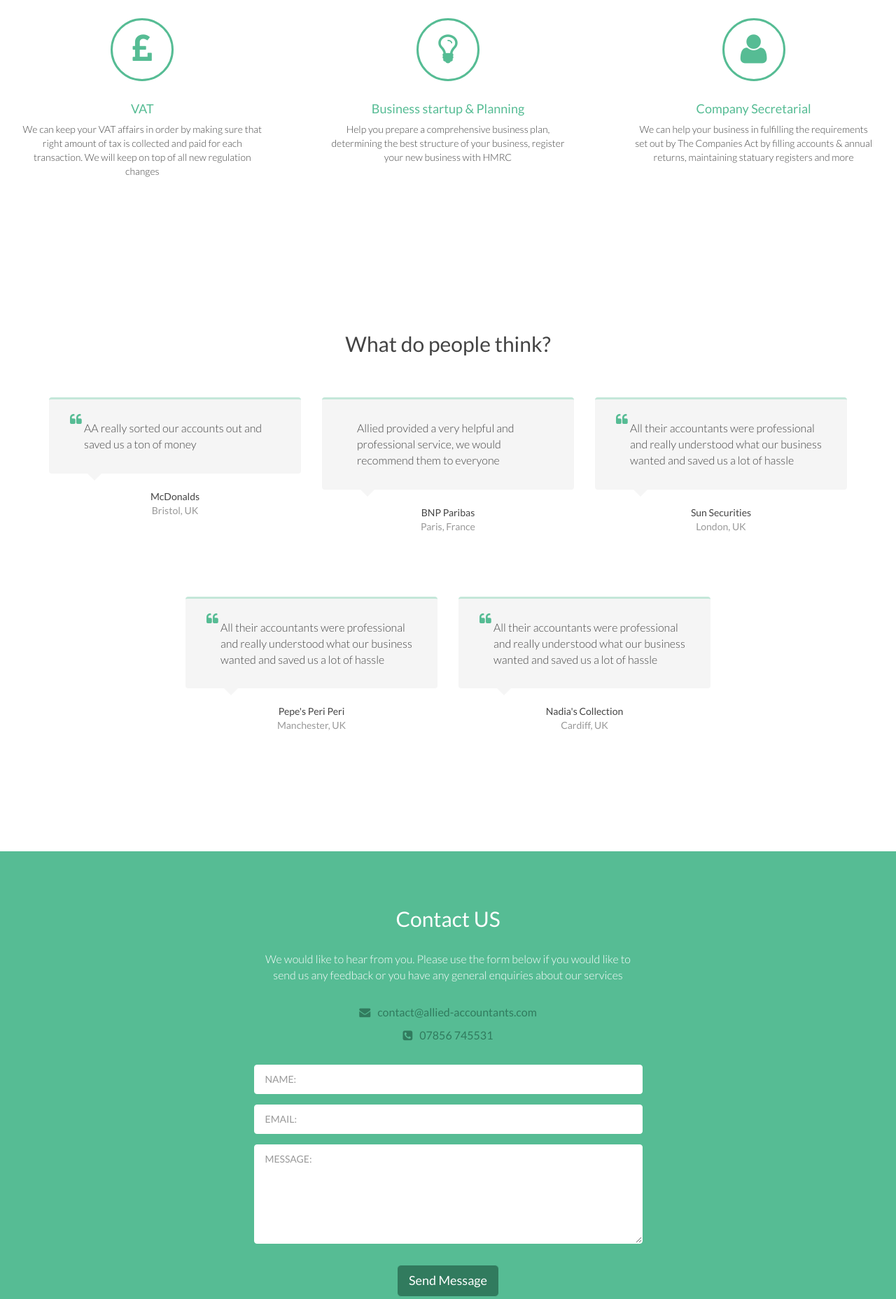
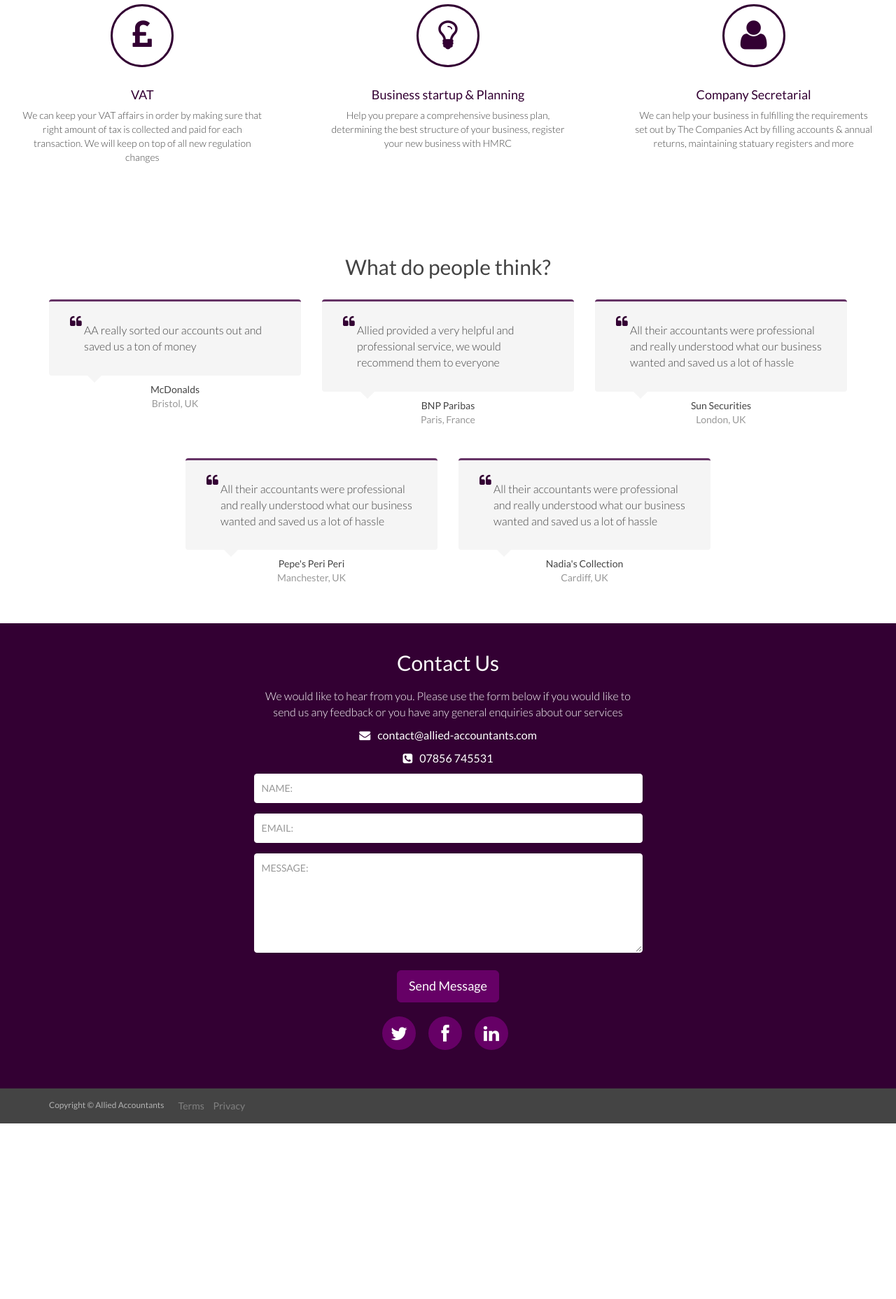
Before and after one commit to salmaniqbal/Allied, a plain HTML site: page index.html in a window 1280 px wide. Shown: the part 840-2697 px from the top of the page at 70% size. After the commit the page ends 2446 px from the top, so only its background shows below. Drawn offline with Linux system fonts and the light colour scheme.

Commit message:
changes v2

```diff
--- a/assets/css/styles.css
+++ b/assets/css/styles.css
@@ -10,7 +10,7 @@ body {
   color: #444444;
 }
 a {
-  color: #56bc94;
+  color: #330033;
   -webkit-transition: all 0.4s ease-in-out;
   -moz-transition: all 0.4s ease-in-out;
   -ms-transition: all 0.4s ease-in-out;
@@ -31,13 +31,13 @@ a:hover {
   margin-right: 5px;
 }
 .btn-theme {
-  background: #56bc94;
-  border: 1px solid #56bc94;
+  background: #660066;
+  border: 1px solid #660066;
   color: #fff;
 }
 .btn-theme:hover {
-  background: #3fa07a;
-  border: 1px solid #3fa07a;
+  background: #663366;
+  border: 1px solid #660066;
   color: #fff;
 }
 .form-control {
@@ -46,7 +46,7 @@ a:hover {
   box-shadow: none;
 }
 .form-control:focus {
-  border-color: #56bc94;
+  border-color: #330033;
   -webkit-box-shadow: none;
   -moz-box-shadow: none;
   box-shadow: none;
@@ -78,7 +78,7 @@ blockquote {
 }
 .social-icons a {
   display: inline-block;
-  background: #3fa07a;
+  background: #660066;
   width: 48px;
   height: 48px;
   text-align: center;
@@ -95,7 +95,7 @@ blockquote {
   float: left;
 }
 .social-icons a:hover {
-  background: #317b5e;
+  background: #663366;
 }
 .social-icons a .fa {
   color: #fff;
@@ -294,7 +294,7 @@ blockquote {
   margin-right: 10px;
 }
 .header .main-nav .nav .nav-item.active a {
-  color: #56bc94;
+  color: #330033;
   background: none;
 }
 .header .main-nav .nav .nav-item a {
@@ -305,7 +305,7 @@ blockquote {
   -o-transition: none;
 }
 .header .main-nav .nav .nav-item a:hover {
-  color: #56bc94;
+  color: #330033;
   background: none;
 }
 .header .main-nav .nav .nav-item a:focus {
@@ -317,7 +317,7 @@ blockquote {
   background: none;
 }
 .header .main-nav .nav .nav-item.active {
-  color: #56bc94;
+  color: #330033;
 }
 .header .main-nav .nav .nav-item.last {
   margin-right: 0;
@@ -339,7 +339,7 @@ blockquote {
   color: #808080;
 }
 .footer .links a:hover {
-  color: #56bc94;
+  color: #330033;
 }
 /* ======= FlexSlider ======= */
 .flexslider {
@@ -363,17 +363,17 @@ blockquote {
   background: #a1a1a1;
 }
 .flexslider .flex-control-paging li a:hover {
-  background: #56bc94;
+  background: #330033;
 }
 .flexslider .flex-control-paging li a.flex-active {
-  background: #56bc94;
+  background: #330033;
 }
 .flexslider .slides li {
   position: relative;
 }
 /* ======= Promo Section ======= */
 .promo {
-  background-color: #56bc94;
+  background-color: #330033;
   color: #fff;
 }
 .promo .container {
@@ -582,13 +582,13 @@ blockquote {
 }
 /* ======= Features Section ======= */
 .features {
-  padding: 80px 0;
+  padding: 60px 0;
 }
 .features .icon {
   position: relative;
   width: 90px;
   height: 90px;
-  border: 3px solid #56bc94;
+  border: 3px solid #330033;
   -webkit-border-radius: 50%;
   -moz-border-radius: 50%;
   -ms-border-radius: 50%;
@@ -604,7 +604,7 @@ blockquote {
   transition: transform ease-out 0.2s, background 0.3s;
 }
 .features .icon:hover {
-  background: #56bc94;
+  background: #330033;
   color: #fff;
 }
 .features .icon:hover .fa {
@@ -615,7 +615,7 @@ blockquote {
   -o-transform: scale(0.93);
 }
 .features .icon .fa {
-  color: #56bc94;
+  color: #330033;
   font-size: 48px;
   display: table-cell;
   text-align: center;
@@ -625,7 +625,7 @@ blockquote {
   padding: 30px;
 }
 .features .content .title {
-  color: #56bc94;
+  color: #330033;
   font-size: 18px;
   margin-top: 0;
 }
@@ -734,7 +734,7 @@ blockquote {
 }
 /* ======= Story Section ======= */
 .story {
-  background-color: #56bc94;
+  background-color: #330033;
   color: #fff;
   padding: 80px 0;
 }
@@ -773,13 +773,13 @@ blockquote {
 }
 /* ======= Testimonials Section ======= */
 .testimonials {
-  padding: 80px 0;
+  padding: 10px 0;
 }
 .testimonials .title {
-  margin-bottom: 60px;
+  margin-bottom: 30px;
 }
 .testimonials .item {
-  margin-bottom: 30px;
+  margin-bottom: 15px;
 }
 .testimonials .item .quote-box {
   background: #f5f5f5;
@@ -792,12 +792,12 @@ blockquote {
   -moz-background-clip: padding;
   -webkit-background-clip: padding-box;
   background-clip: padding-box;
-  border-top: 3px solid #c4e7d9;
+  border-top: 3px solid #663366;
   position: relative;
-  margin-bottom: 23px;
+  margin-bottom: 10px;
 }
 .testimonials .item .quote-box .fa {
-  color: #56bc94;
+  color: #330033;
   font-size: 18px;
   position: absolute;
   left: 30px;
@@ -843,7 +843,7 @@ blockquote {
   color: #999999;
 }
 .testimonials .press .note {
-  color: #56bc94;
+  color: #330033;
   margin-bottom: 30px;
 }
 .testimonials .press li {
@@ -869,12 +869,12 @@ blockquote {
 }
 /* ======= Contact Section ======= */
 .contact {
-  background-color: #56bc94;
+  background-color: #330033;
   color: #fff;
-  padding: 80px 0;
+  padding: 40px 0;
 }
 .contact .title {
-  margin-bottom: 30px;
+  margin-bottom: 20px;
   margin-top: 0;
 }
 .contact .intro p {
@@ -882,36 +882,35 @@ blockquote {
   font-weight: 300;
 }
 .contact .intro ul {
-  margin-bottom: 30px;
-  margin-top: 30px;
+  margin-bottom: 10px;
+  margin-top: 10px;
 }
 .contact .intro li {
   margin-bottom: 10px;
-  color: #317b5e;
   font-size: 16px;
 }
 .contact .intro li .fa {
   margin-right: 10px;
 }
 .contact .intro li a {
-  color: #317b5e;
+  color: #FFFFFF;
 }
 .contact .intro li a:hover {
-  color: #225742;
+  color: #663366;
 }
 .contact .contact-form .form-control {
   border-color: #fff;
   height: auto;
-  padding: 10px 15px;
+  padding: 10px 10px;
 }
 .contact .contact-form .btn-theme {
-  background-color: #317b5e;
-  margin-top: 15px;
+  background-color: #660066;
+  margin-top: 10px;
 }
 .contact .social-icons {
   display: inline-block;
   margin: 0 auto;
-  margin-top: 60px;
+  margin-top: 10px;
 }
 /* ======= Configure Style ======= */
 .config-wrapper {
@@ -991,7 +990,7 @@ blockquote {
   color: #999999;
 }
 .config-panel #device-options a:hover {
-  color: #56bc94;
+  color: #330033;
 }
 .config-panel #device-options li.active a {
   color: #8dd2b7;
@@ -1012,7 +1011,7 @@ blockquote {
   border: 2px solid #fff;
 }
 .config-panel #color-options li.theme-1 a {
-  background: #56bc94;
+  background: #330033;
 }
 .config-panel #color-options li.theme-2 a {
   background-color: #28a5a8;
--- a/index.html
+++ b/index.html
@@ -11,7 +11,7 @@
     <meta name="viewport" content="width=device-width, initial-scale=1.0">
     <meta name="description" content="">
     <meta name="author" content="">
-    <link rel="shortcut icon" href="favicon.ico">
+    <link rel="shortcut icon" href="logo.ico">
     <link href='http://fonts.googleapis.com/css?family=Lato:300,400,700,300italic,400italic,700italic' rel='stylesheet' type='text/css'>
     <link href='http://fonts.googleapis.com/css?family=Covered+By+Your+Grace' rel='stylesheet' type='text/css'>
     <!-- Global CSS -->
@@ -88,6 +88,10 @@
         </div><!--//container-->
     </section><!--//promo-->
 
+
+	<!--3A5FCD
+	56bc94
+	7EC0EE-->
     <!-- ******FEATURES****** -->
     <section id="features" class="features section">
         <div class="container">
@@ -176,7 +180,7 @@
                 </div><!--//item-->
                 <div class="item col-md-4 col-sm-4">
                     <div class="quote-box">
-                        <i class="fa fa-quote-center"></i>
+                        <i class="fa fa-quote-left"></i>
                         <blockquote class="quote">
                             Allied provided a very helpful and professional service, we would recommend them to everyone
                         </blockquote><!--//quote-->
@@ -240,7 +244,7 @@
     <section id="contact" class="contact section has-pattern">
         <div class="container">
             <div class="row text-center">
-                <h2 class="title">Contact US</h2>
+                <h2 class="title">Contact Us</h2>
                 <div class="intro col-md-6 col-sm-12 col-xs-12 col-md-offset-3">
                     <p>We would like to hear from you. Please use the form below if you would like to send us any feedback or you have any general enquiries about our services</p>
                     <ul class="list-unstyled contact-details">
@@ -264,20 +268,21 @@
                             <label class="sr-only" for="message">Message</label>
                             <textarea id="message" class="form-control" rows="6" placeholder="Message:"></textarea>
                         </div><!--//form-group-->
-                        <button type="submit" class="btn btn-lg btn-theme">Send Message</button>
+                        <button type="submit" class="btn btn-lg btn-theme ">Send Message</button>
                     </form><!--//form-->
                 </div><!--//contact-form-->
             </div><!--//row-->
             <div class="text-center">
                  <ul class="social-icons list-inline">
-                    <li><a href="#" ><i class="fa fa-twitter"></i></a></li>
-                    <li><a href="#" ><i class="fa fa-facebook"></i></a></li>
-                    <li><a href="#" ><i class="fa fa-linkedin"></i></a></li>
-                    <li><a href="#" ><i class="fa fa-google-plus"></i></a></li>
+                    <li><a href="https://twitter.com/soulmaniqbal" ><i class="fa fa-twitter"></i></a></li>
+                    <li><a href="https://www.facebook.com/Aleem.skt?fref=ts" ><i class="fa fa-facebook"></i></a></li>
+                    <li><a href="http://pk.linkedin.com/pub/aleem-tahir/67/644/919" ><i class="fa fa-linkedin"></i></a></li>
                 </ul><!--//social-icons-->
             </div><!--//row-->
         </div><!--//container-->
     </section><!--//contact-->
+
+	<!-- 4F94CD-->
     <!-- ******FOOTER****** -->
     <footer class="footer">
         <div class="container">
```
Also changed, not shown: assets/images/logo/logo.png, favicon.ico (deleted), logo.ico (added).
